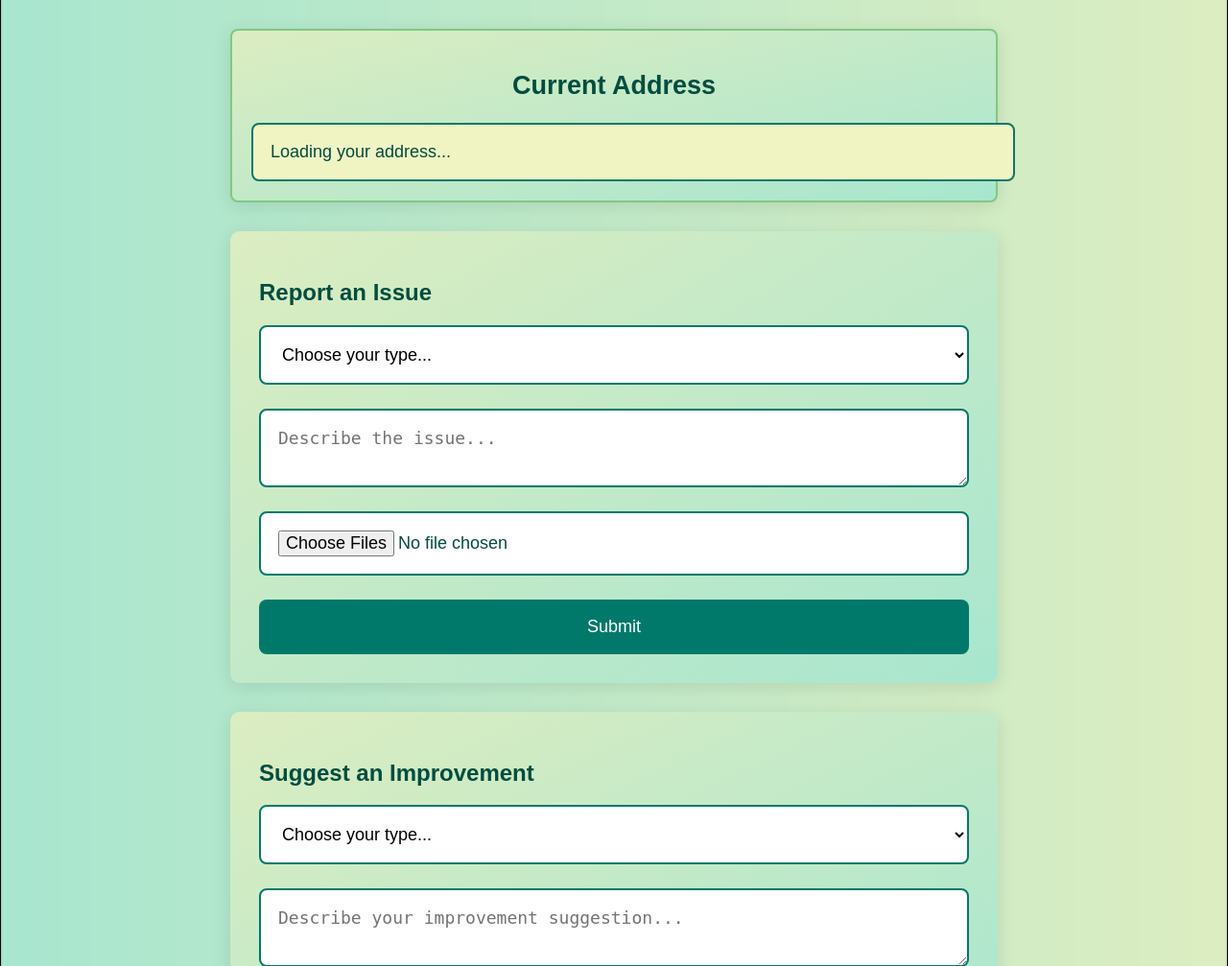
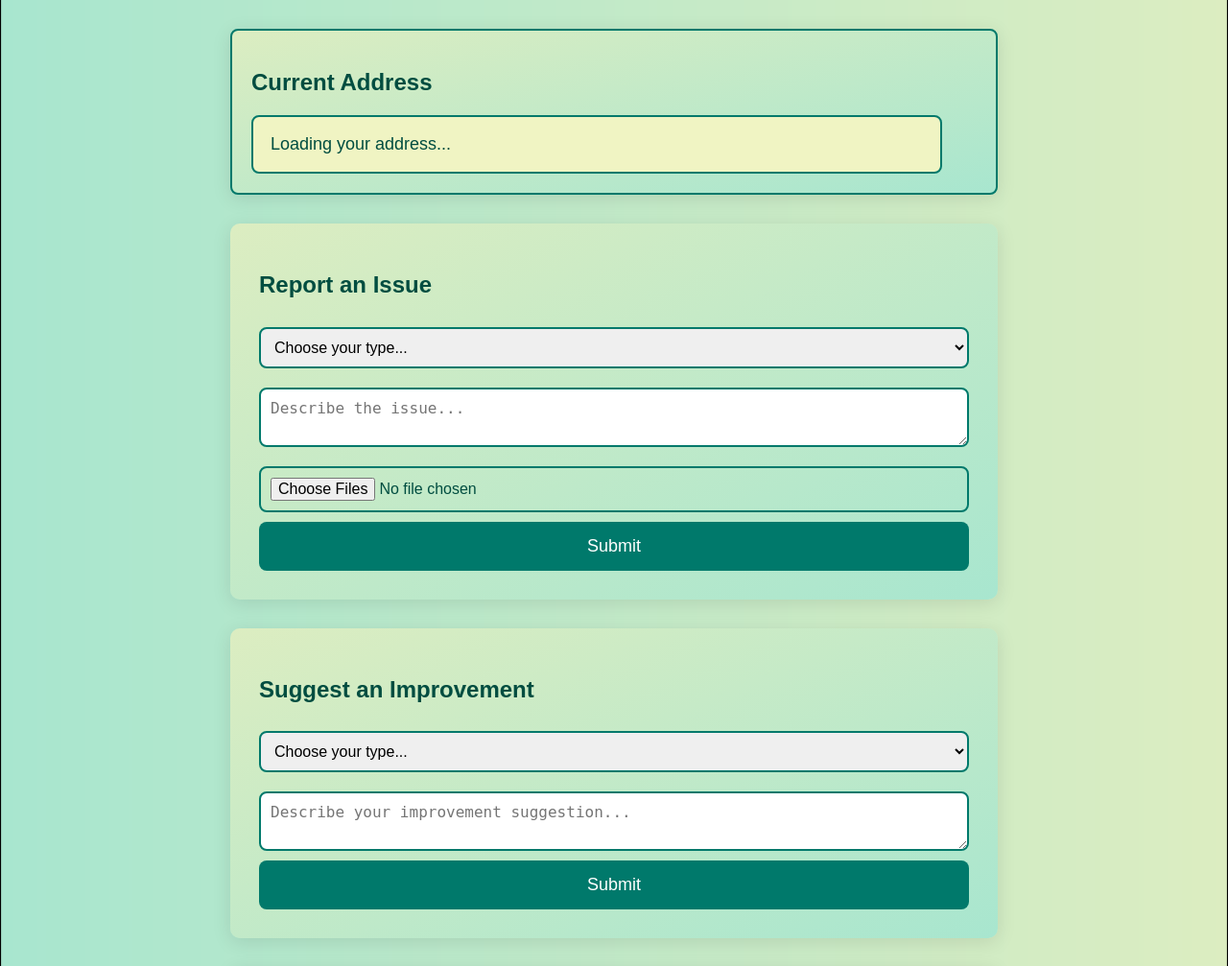
Before and after one commit to eags-aayush/Hackathon, a Flask app: page / in a window 1280 px wide. Shown: the part 171-1178 px from the top of the page at 96% size. Run offline with Flask 3, Linux system fonts and the light colour scheme; some libraries are stand-ins or nearby versions.

Commit message:
styles.css

```diff
--- a/styles.css
+++ b/static/styles.css
@@ -62,39 +62,38 @@
     box-sizing: border-box;
 }
 
+main section:hover {
+    background: linear-gradient(to bottom right, #b2dfdb, #a5d6a7);
+    box-shadow: 0px 8px 30px rgba(0, 0, 0, 0.2);
+}
+
 /* Form Styling */
 form {
     display: flex;
     flex-direction: column;
-    gap: 25px;
-    z-index: 1;
-    box-sizing: border-box;
 }
 
-/* Form Elements Styling */
-select, textarea, input[type="file"] {
-    width: 100%;
-    padding: 18px;
+form select,
+form textarea,
+form input[type="file"] {
+    margin: 10px 0;
+    padding: 10px;
     border: 2px solid #00796b;
     border-radius: 8px;
-    background: #fff;
-    font-size: 18px;
-    transition: border-color 0.3s ease, box-shadow 0.3s ease;
-    box-sizing: border-box;
+    font-size: 16px;
+    transition: border 0.3s ease;
 }
 
-select:focus, textarea:focus, input[type="file"]:focus {
+form select:hover,
+form textarea:hover,
+form input[type="file"]:hover {
     border-color: #004d40;
-    outline: none;
-    box-shadow: 0 0 8px rgba(0, 150, 136, 0.6);
 }
 
-/* Button Styling */
-button {
-    width: 100%;
-    padding: 18px;
+form button {
+    padding: 15px;
     background-color: #00796b;
-    color: #fff;
+    color: white;
     border: none;
     border-radius: 8px;
     font-size: 18px;
@@ -102,30 +101,20 @@
     transition: background-color 0.3s ease;
 }
 
-button:hover {
-    background-color: #004d40;
+form button:hover {
+    background-color: #004d40; /* Darker shade on hover */
 }
 
-/* Smooth Hover Effect for Sections */
-main section:hover {
-    background: linear-gradient(to bottom right, #aed581, #a8e6cf);
-    box-shadow: 0px 6px 25px rgba(0, 0, 0, 0.15);
-    transition: background 0.4s ease, box-shadow 0.4s ease;
+/* Address Box Styling */
+.address-box {
+    padding: 20px;
+    border: 2px solid #00796b;
+    border-radius: 8px;
+    background-color: #f0f4c3;
 }
 
-/* Address Box */
-.address-box {
-    padding: 20px;
-    background-color: #f0f4c3;
-    border: 2px solid #81c784;
-    border-radius: 8px;
-    text-align: center;
-    font-size: 18px;
-}
-
-/* Style for the Current Address Text Box */
 .address-box input[type="text"] {
-    width: 100%;
+    width: 90%;
     padding: 18px;
     border: 2px solid #00796b;
     border-radius: 8px;
```
Also changed, not shown: other parts of static/styles.css (+28 -1 lines).
